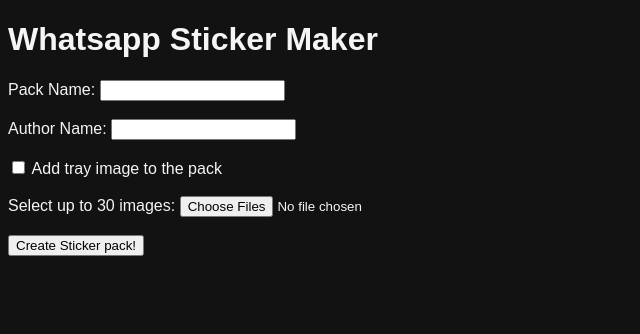
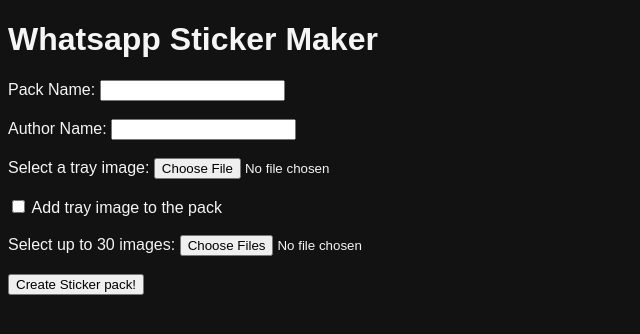
Before and after one commit to Ofek-Livne/Whatsapp-Stickers-Maker, a Flask app: page / in a window 1280 px wide. Shown: the top 334 px of the page, without its empty margins (0-640 px from the left). Run offline with Flask 3, Linux system fonts and the light colour scheme.

Commit message:
Added tray image input

```diff
--- a/app.py
+++ b/app.py
@@ -33,6 +33,14 @@ def upload_images():
         author_name = request.form['author_name']
         include_tray = 'add_tray_toggle' in request.form
 
+        if tray := request.files.getlist('tray'):
+            tray = tray[0]
+            if allowed_file(tray.filename):
+                tray_name = f'tray.{tray.filename.split(".")[-1]}'
+                tray_path = upload_dir_path / tray_name
+                tray.save(tray_path)
+                uploaded_files.append(url_for('uploaded_file', filename=tray_name))
+
         if 'files[]' not in request.files:
             message = 'No file part'
             return get_return_type(message, uploaded_files)
@@ -46,6 +54,9 @@ def upload_images():
         for file in files:
             if file:
                 if allowed_file(file.filename):
+                    if tray.filename == file.filename:
+                        include_tray = True
+                        continue
                     filename = secure_filename(file.filename)
                     filepath = upload_dir_path / filename
                     file.save(filepath)
--- a/templates/index.html
+++ b/templates/index.html
@@ -23,6 +23,8 @@
         </div>
         <br>
         <!-- TODO upload a tray image alone-->
+        <label for="tray">Select a tray image:</label>
+        <input type="file" id="tray" name="tray" accept="image/*"><br><br>
         <div>
             <input type="checkbox" id="add_tray_toggle" name="add_tray_toggle" onclick="update_max_files()">
             <label for="add_tray_toggle">Add tray image to the pack</label>
```
